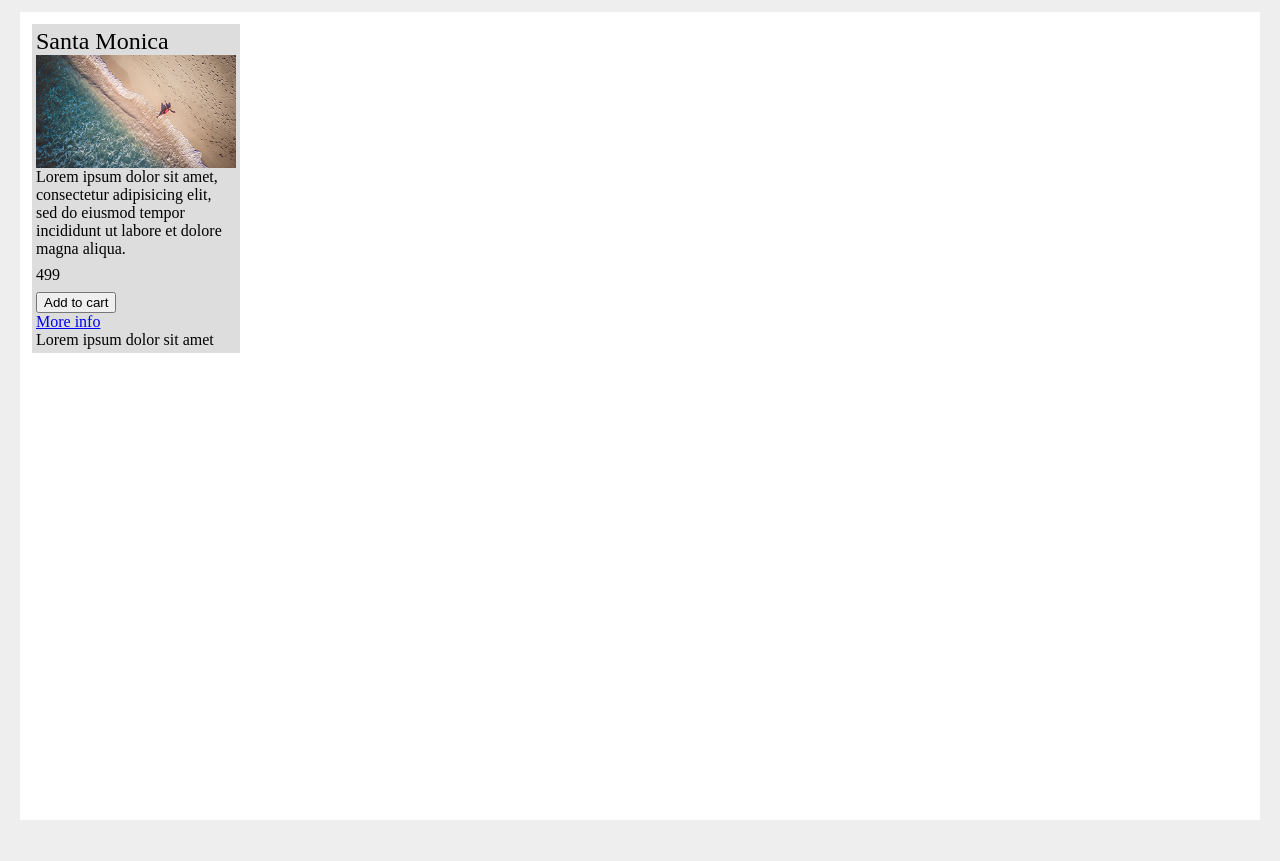
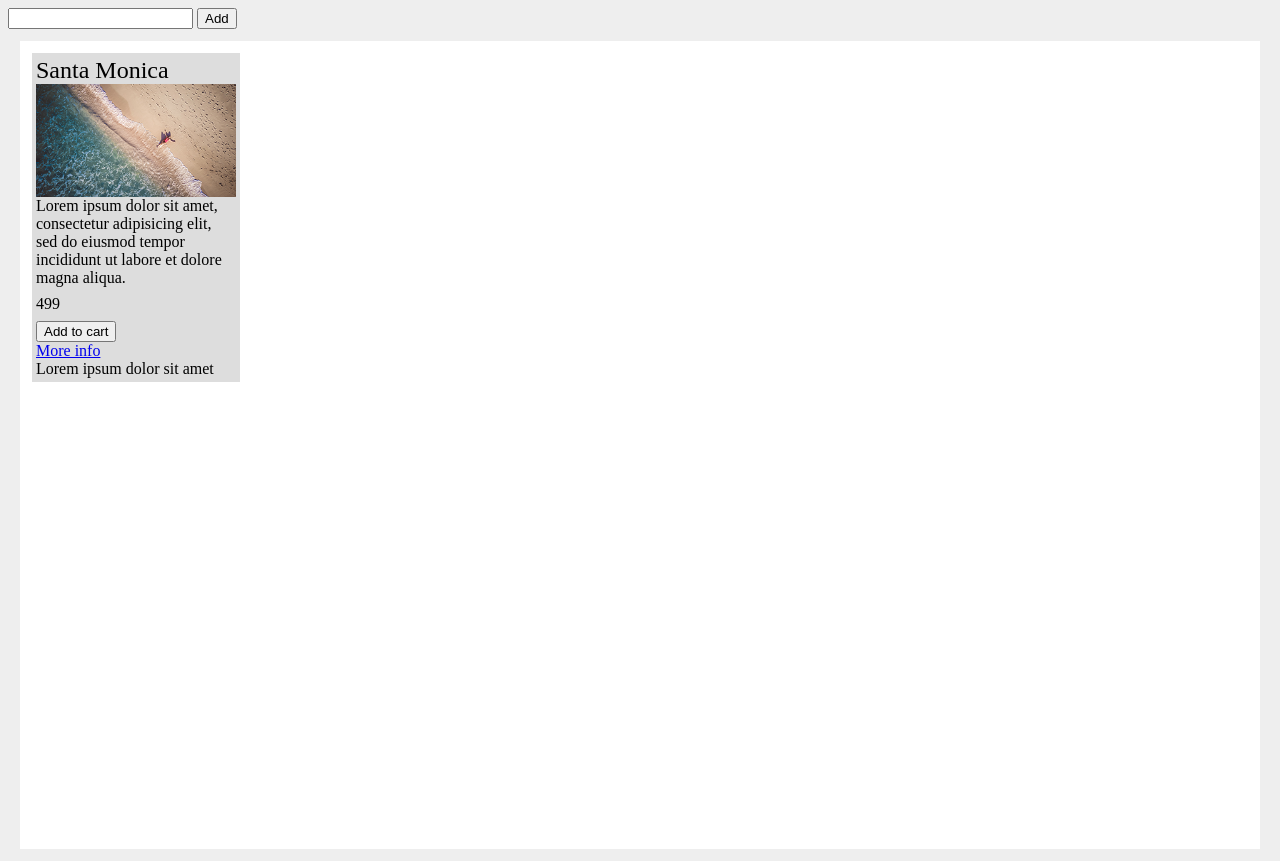
Before and after one commit to pmy09/jQueryCourse-project, a plain HTML site: page index.html in a window 1280 px wide. Before the commit the page ends 832 px from the top, so only its background shows below. Drawn offline with Linux system fonts and the light colour scheme.

Commit message:
Update index.html

```diff
--- a/index.html
+++ b/index.html
@@ -5,6 +5,10 @@
         <link rel="stylesheet" type="text/css" href="style.css">
     </head>
     <body>
+      <div id="admin-container">
+        <input id="input-create-item" type="text"></input>
+        <button id="button-create-item">Add</button>
+      </div>
       <div id="container">
         <div class="item">
           <div class="name">Santa Monica</div>
```
